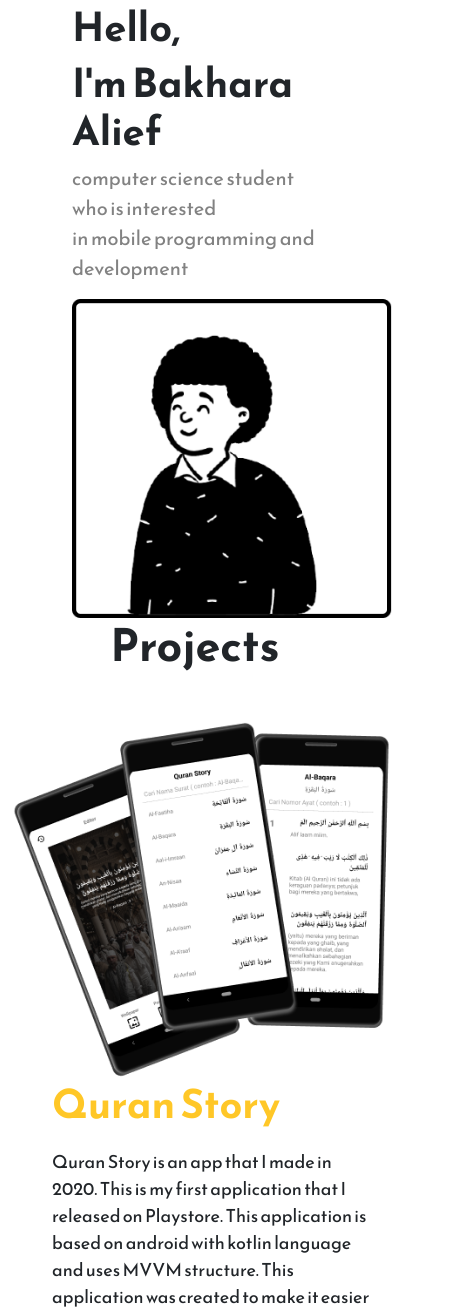
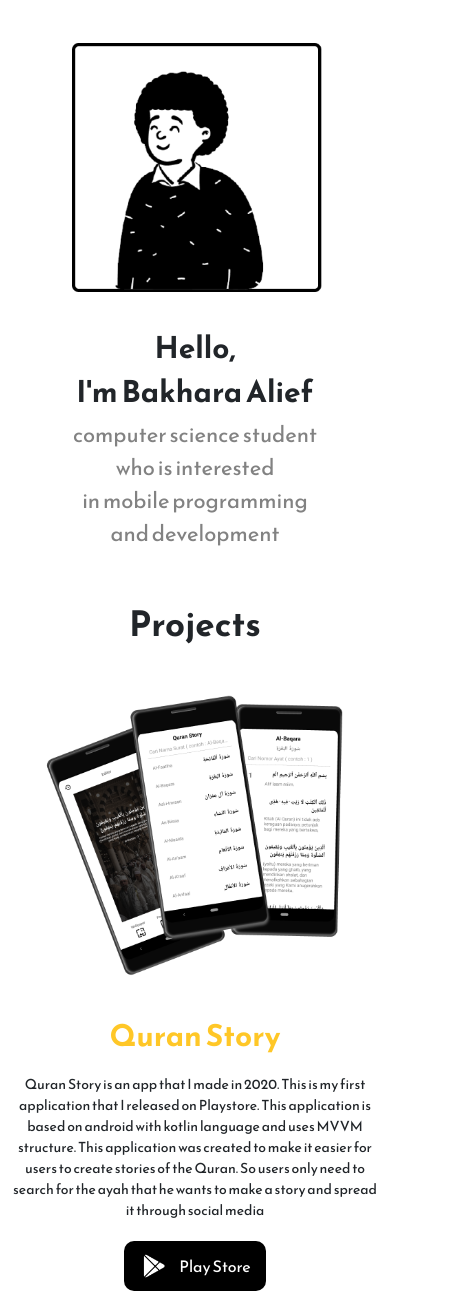
Before and after one commit to bakharaalief/Potofolio, a plain HTML site: page index.html in a window 390 px wide. Shown: the part 63-1372 px from the top of the page, 472 px wide, since content can reach past the window. Drawn offline with nearby package versions, Linux system fonts and the light colour scheme.

Commit message:
new update responsive for mobile

```diff
--- a/style.css
+++ b/style.css
@@ -168,6 +168,7 @@
     margin-bottom: 10px;
 }
 
+/* adaptive view */
 @media (min-width: 400px) and (max-width:  991.98px) {
     /* welcome page */
     .welcome-page{
@@ -223,5 +224,87 @@
         display: block;
         margin-top: 40px;
     }
+}
 
+/* mobile design */
+@media (max-width: 400px){
+    /* welcome page */
+    .welcome-page{
+        flex-direction: column-reverse;
+        text-align: center;
+    }
+
+    .welcome-page .side-1 h4{
+        font-size: 30px;
+    }
+
+    .welcome-page .side-1 p{
+        font-size: 22px;
+    }
+
+    .welcome-page .side-2 img{
+        width: 250px;
+        margin-top: 40px;
+    }
+
+    /* project page */
+    .project-page{
+        text-align: center;
+    }
+
+    .project-page .title{
+        font-size: 35px;
+    }
+
+    .project-page .project-item .side-1 img{
+        width: 300px;
+    }
+
+    .project-page .project-item .side-2{
+        margin-top: 40px;
+        margin-left: 0px;
+    }
+
+    .project-page .project-item .side-2 .project-title{
+        font-size: 30px;
+    }
+
+    .project-page .project-item .side-2 .project-desc{
+        font-size: 14px;
+    }
+
+    .project-page .project-item .side-2 .button-1{
+        margin: auto;
+    }
+
+    /* about page */
+    .about-page{
+        text-align: center;
+    }
+
+    .about-page .side-1 .about-title{
+        font-size: 50px;
+    }
+
+    .about-page .side-1 .about-desc{
+        font-size: 15px;
+    }
+
+    .about-page .side-1 .about-social{
+        width: 200px;
+        margin: auto;
+    }
+
+    .about-page .side-1 .about-social img{
+        width: 30px;
+    }
+
+    .about-page .side-2{
+        margin-top: 10px;
+    }
+
+    .about-page .side-2 img{
+        width: 200px;
+        margin: auto;
+    }
 }
```
